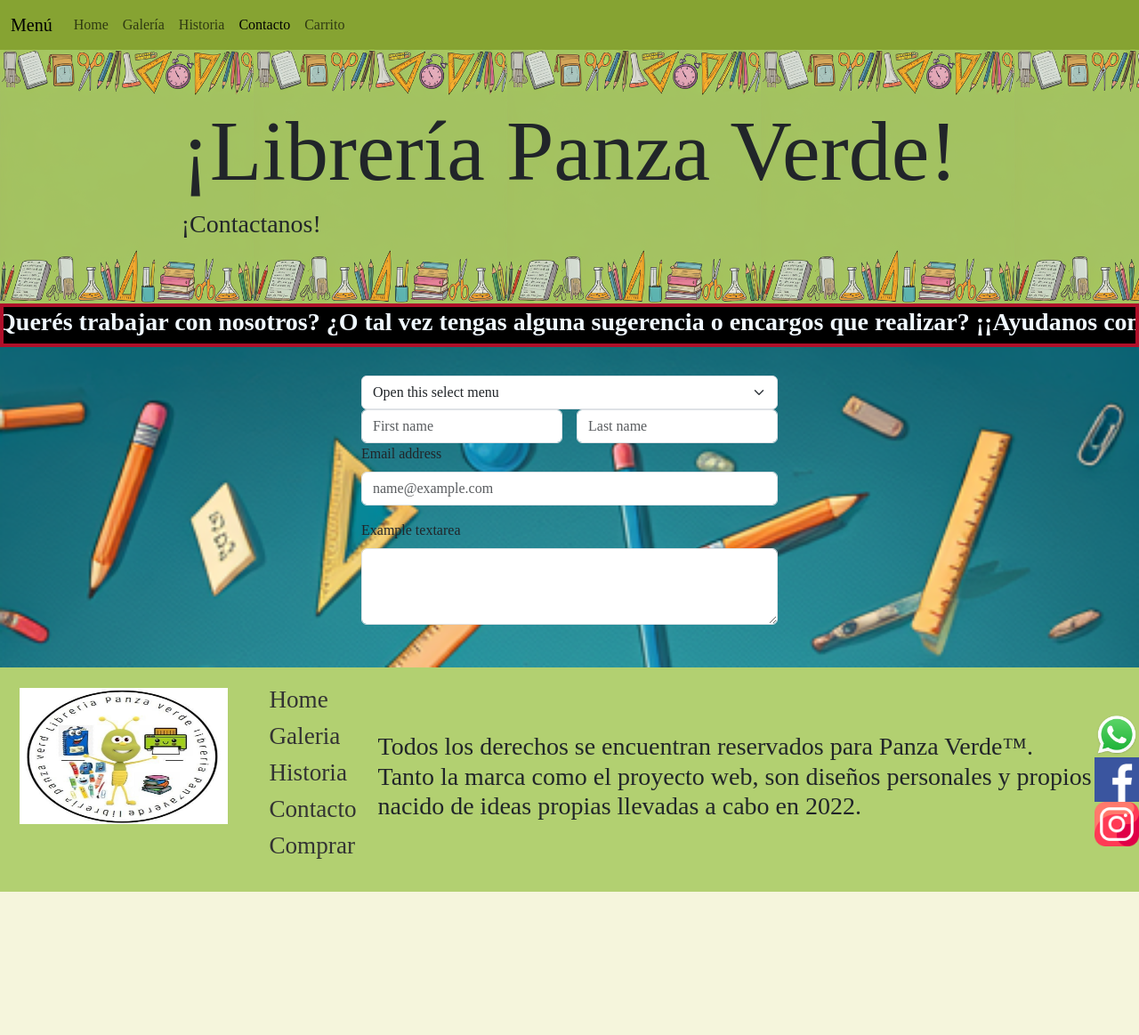
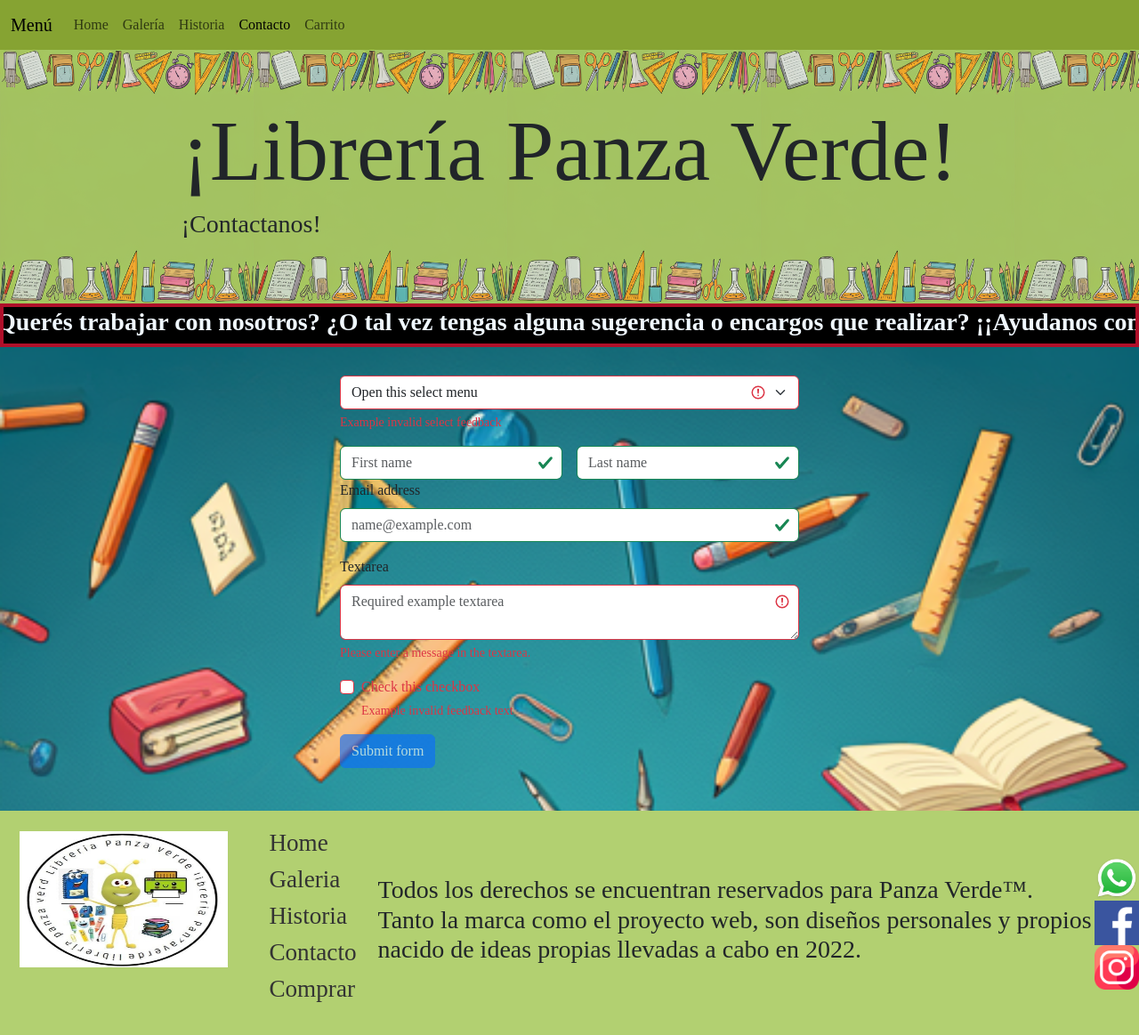
Before and after one commit to emalmeida-rp/lib.panzaverde, a plain HTML site: page pages/contacto.html in a window 1280 px wide. Shown: the whole page at 89% size. Before the commit the page ends 1002 px from the top, so only its background shows below. Drawn offline with nearby package versions, Linux system fonts and the light colour scheme; a web font is replaced by a local one.

Commit message:
form-contactos1.0

```diff
--- a/pages/contacto.html
+++ b/pages/contacto.html
@@ -51,13 +51,16 @@
         </span>
     </div>
     <main> <!-- Inicio estructura contenido relevante-->
-        <div class="form">
-          <select class="form-select" aria-label="Default select example">
-            <option selected>Open this select menu</option>
+        <form class="was-validated">
+            <div class="mb-3">
+                <select class="form-select" required aria-label="select example">
+                    <option value="">Open this select menu</option>
                     <option value="1">One</option>
                     <option value="2">Two</option>
                     <option value="3">Three</option>
                 </select>
+                <div class="invalid-feedback">Example invalid select feedback</div>
+            </div>
             <div class="row g-3">
                 <div class="col">
                     <input type="text" class="form-control" placeholder="First name" aria-label="First name">
@@ -70,11 +73,24 @@
                 <label for="exampleFormControlInput1" class="form-label">Email address</label>
                 <input type="email" class="form-control" id="exampleFormControlInput1" placeholder="name@example.com">
             </div>
+            <form class="was-validated">
                 <div class="mb-3">
-            <label for="exampleFormControlTextarea1" class="form-label">Example textarea</label>
-            <textarea class="form-control" id="exampleFormControlTextarea1" rows="3"></textarea>
+                    <label for="validationTextarea" class="form-label">Textarea</label>
+                    <textarea class="form-control" id="validationTextarea" placeholder="Required example textarea"
+                        required></textarea>
+                    <div class="invalid-feedback">
+                        Please enter a message in the textarea.
                     </div>
                 </div>
+                <div class="form-check mb-3">
+                    <input type="checkbox" class="form-check-input" id="validationFormCheck1" required>
+                    <label class="form-check-label" for="validationFormCheck1">Check this checkbox</label>
+                    <div class="invalid-feedback">Example invalid feedback text</div>
+                </div>
+                <div class="mb-3">
+                    <button class="btn btn-primary" type="submit" disabled>Submit form</button>
+                </div>
+            </form>
     </main> <!-- fin estructura contenido relevante-->
 
     <footer>
```
Lines whose indentation alone changed are shown as unchanged.
